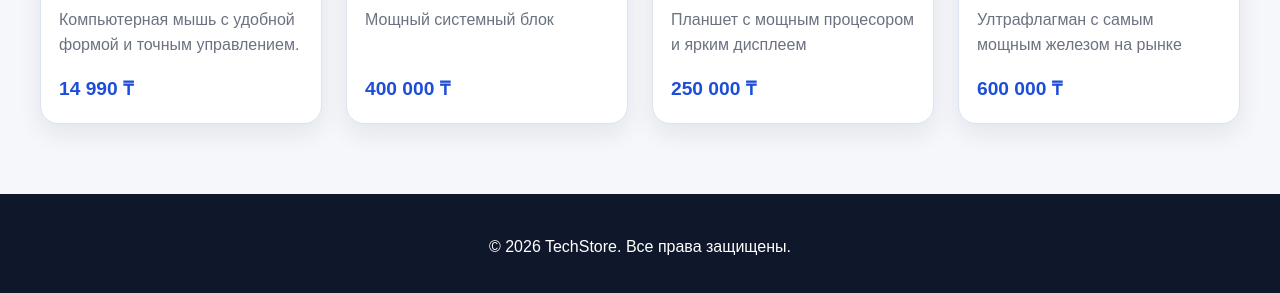
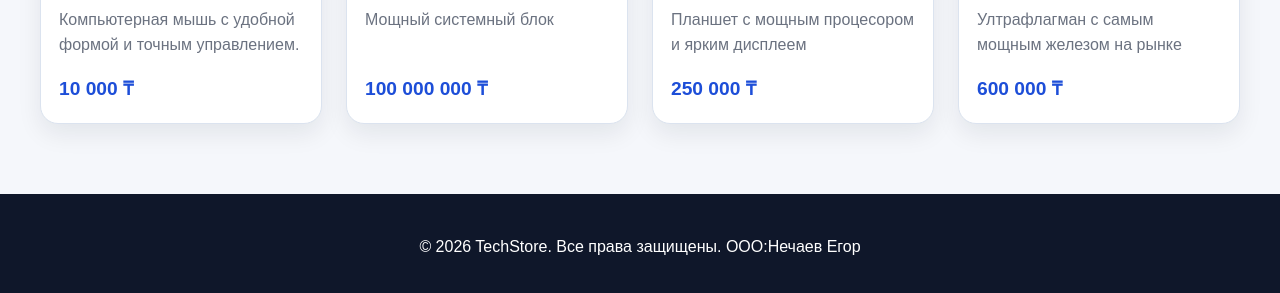
Before and after one commit to Necaev222/Tect-store-Nechaev, a plain HTML site: page catalog.html in a window 1280 px wide. Shown: the part 1545-1838 px from the top of the page. Drawn offline with Linux system fonts and the light colour scheme.

Commit message:
Text dicaration

```diff
--- a/catalog.html
+++ b/catalog.html
@@ -13,7 +13,7 @@
 
   <header class="site-header">
     <div class="container header-inner">
-      <a href="index.html" class="logo">TechStore</a>
+      <a href="index.html" class="logo">TechStore:Nechaev</a>
 
       <nav aria-label="Основное меню">
         <ul class="nav-list">
@@ -113,7 +113,7 @@
             <div class="product-content">
               <h3>Logitech g102</h3>
               <p class="product-description">Компьютерная мышь с удобной формой и точным управлением.</p>
-              <p class="price">14 990 ₸</p>
+              <p class="price">10 000 ₸</p>
             </div>
           </article>
 
@@ -122,7 +122,7 @@
             <div class="product-content">
               <h3>Системный блок</h3>
               <p class="product-description">Мощный системный блок</p>
-              <p class="price">400 000 ₸</p>
+              <p class="price">100 000  000 ₸</p>
             </div>
           </article>
 
@@ -150,7 +150,7 @@
 
   <footer class="site-footer">
     <div class="container">
-      <p>© 2026 TechStore. Все права защищены.</p>
+       <p>© 2026 TechStore. Все права защищены. ООО:Нечаев Егор</p>
     </div>
   </footer>
 </body>
```
Also changed, not shown: contacts.html (+1 -1 lines).
